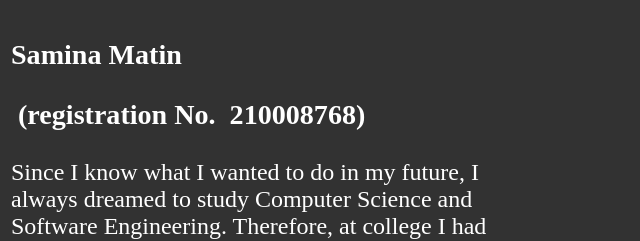
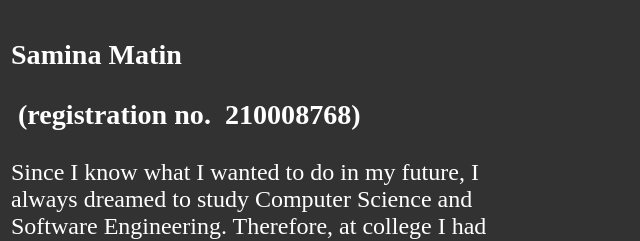
Before and after one commit to SaminaMatin/Samina.Matin, a plain HTML site: page index.html in a window 1280 px wide. Shown: the top 241 px of the page, 0-640 px from the left. Drawn offline with Linux system fonts and the light colour scheme.

Commit message:
Update index.html

```diff
--- a/index.html
+++ b/index.html
@@ -34,7 +34,7 @@
   <tr>
     <td class="infotd">
       <h3>Samina Matin</h3>
-      <h3><strong>&nbsp;(registration No.&nbsp; 210008768)</strong></h3>
+      <h3><strong>&nbsp;(registration no.&nbsp; 210008768)</strong></h3>
 <p> Since I know what I wanted to do in my future, I always dreamed to study Computer Science and Software Engineering. Therefore, at college I had studied Information Technology. As an IT student, I had some coding skills while studying at college, such as, I have learned CSS coding, because I have created my own E-commerce website using CSS coding on Adobe Dreamweaver. Therefore, after I complete the website, extending my knowledge in coding was one of my hobbies, since I always wanted to learn coding. This is because I would like to create my own website, since I am a content creator, so that, my website will help me to reach my audiences, and promote the products thsoe I would like my fans to buy from me. After I finish my education, I would like to do my own business, therefore, I think knowing the coding will allow me to do the business that I want to do in future. </p>
     </td>
     <td>
```
